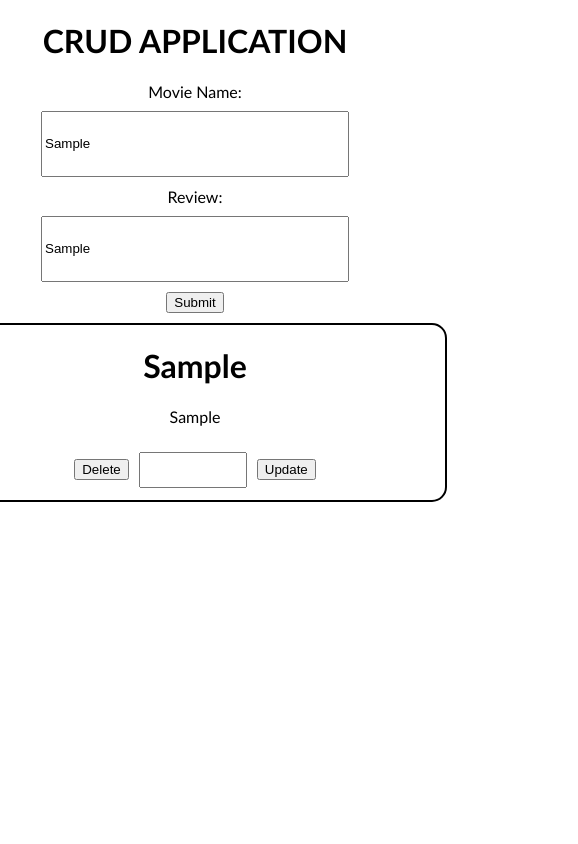
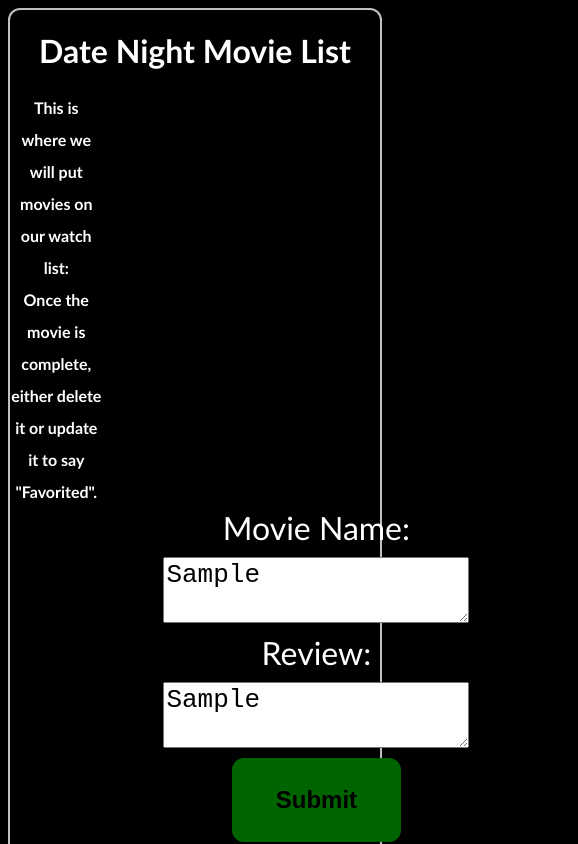
Before and after one commit to Jeff-Shango/CRUD-practice, a React (Create React App) app in the folder client/: page / in a window 390 px wide. Both pictures are taken after typing "Sample", "Sample" into the empty fields and a click on the button "Submit". Shown: the top 844 px of the page, 578 px wide, since content can reach past the window. Built offline with nearby package versions, Linux system fonts and the light colour scheme; no server answers.

Commit message:
updating the styling
more styling changes, going to work on mobile and tablet screens tomorrow

```diff
--- a/client/src/App.css
+++ b/client/src/App.css
@@ -1,6 +1,47 @@
+body {
+  background-color: black;
+  color: white;
+
+}
+
+aside {
+  float: left;
+  width: 25%;
+  line-height: 2rem;
+  font-weight: bolder;
+  text-align: center;
+}
+
 .App {
   text-align: center;
   font-family: 'Trebuchet MS', 'Lucida Sans Unicode', 'Lucida Grande', 'Lucida Sans', Arial, sans-serif;
+  border: 2px solid silver;
+  border-radius: 12px;
+  -webkit-border-radius: 12px;
+  -moz-border-radius: 12px;
+  -ms-border-radius: 12px;
+  -o-border-radius: 12px;
+}
+
+#submitButton {
+  height: 10vh;
+  width: 20vh;
+  border-radius: 12px;
+  -webkit-border-radius: 12px;
+  -moz-border-radius: 12px;
+  -ms-border-radius: 12px;
+  -o-border-radius: 12px;
+  background-color: darkgreen;
+  outline: none;
+  border: none;
+  cursor: pointer;
+  font-size: x-large;
+  font-weight: bold;
+  margin-bottom: 1rem;
+}
+
+label {
+  font-size: xx-large;
 }
 
 .form {
@@ -8,18 +49,22 @@
   flex-direction: column;
   align-items: center;
   justify-content: center;
+  width: fit-content;
+  position: relative;
+  left: 12%;
 }
 
-.form input {
+.form textarea {
   width: 300px;
   height: 60px;
   margin: 10px;
+  font-size: xx-large;
 }
 
 .card {
   width: 500px;
-  height: 175px;
-  border: 2px solid black;
+  height: fit-content;
+  border: 2px solid white;
   border-radius: 15px;
   -webkit-border-radius: 15px;
   -moz-border-radius: 15px;
@@ -28,7 +73,34 @@
   margin: 10px ;
 }
 
+.card button {
+  margin-bottom: .5rem;
+  height: 3rem;
+  width: fit-content;
+  font-size: large;
+  font-weight: bolder;
+  border-radius: 12px;
+  -webkit-border-radius: 12px;
+  -moz-border-radius: 12px;
+  -ms-border-radius: 12px;
+  -o-border-radius: 12px;
+}
+
+#deleteButton {
+  background-color: red;
+}
+
+#updateButton {
+  background-color: darkgreen;
+}
+
+.card p {
+  font-size: x-large;
+}
+
+
 #updateInput {
-  width: 100px;
-  height: 30px;
+  width: 10rem;
+  height: 3rem;
+  font-size: large;
 }
--- a/client/src/App.js
+++ b/client/src/App.js
@@ -48,11 +48,11 @@ function App() {
 
   return (
     <div className="App">
-      <h1>CRUD APPLICATION</h1>
-
+      <h1>Date Night Movie List</h1>
+      <aside>This is where we will put movies on our watch list:<br/>Once the movie is complete, either delete it or update it to say "Favorited".</aside>
       <div className='form'>
         <label>Movie Name:</label>
-        <input
+        <textarea
           type="text"
           name="movieName"
           onChange={(e) => {
@@ -60,7 +60,7 @@ function App() {
           }}
         />
         <label>Review:</label>
-        <input
+        <textarea
           type="text"
           name="review"
           onChange={(e) => {
@@ -68,7 +68,7 @@ function App() {
           }}
         />
 
-        <button onClick={submitReview}>Submit</button>
+        <button onClick={submitReview} id="submitButton">Submit</button>
 
         {movieReviewList.map((val) => {
           return (
@@ -76,13 +76,13 @@ function App() {
             <h1>{val.movieName}</h1>
             <p>{val.movieReview}</p>
 
-            <button onClick={() => {deleteReview(val.movieName)}}>Delete</button>
+            <button id='deleteButton' onClick={() => {deleteReview(val.movieName)}}>Delete</button>
 
-            <input type='text' id='updateInput' onChange={(e) => {
+            <textarea type='text' id='updateInput' onChange={(e) => {
               setNewReview(e.target.value)
             }}/>
 
-            <button onClick={() => {updateReview(val.movieName)}}>Update</button>
+            <button id='updateButton' onClick={() => {updateReview(val.movieName)}}>Update</button>
           </div>
           );
         })}
```
